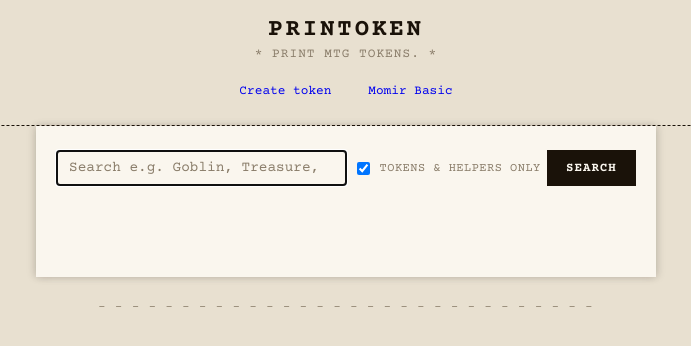
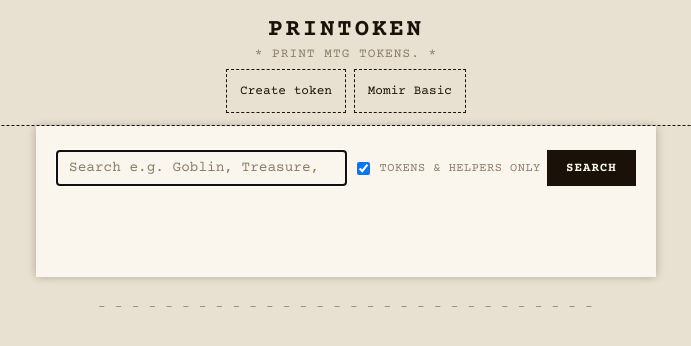
Before and after one commit to ThePatchedFool/printoken, a plain HTML site: page index.html in a window 1280 px wide. Shown: the whole page, without its empty margins (294-985 px from the left). Drawn offline with nearby package versions, Linux system fonts and the light colour scheme.

Commit message:
Unify ghost styling across button.ghost and a.ghost

```diff
--- a/style.css
+++ b/style.css
@@ -81,12 +81,9 @@ main {
   flex-wrap: wrap;
 }
 .page-nav a.ghost {
-  font: inherit;
-  font-size: 0.8rem;
   text-decoration: none;
   display: inline-flex;
   align-items: center;
-  padding: 0.45rem 0.9rem;
   min-height: 44px; /* comfortable tap target */
 }
 
@@ -168,14 +165,16 @@ main {
   font-weight: 600;
 }
 .preview-bar #search-preview-name { font-size: 1rem; color: #111; }
-button.ghost {
+button.ghost, a.ghost {
   background: transparent;
   color: #111;
   border: 1px solid var(--line);
   padding: 0.45rem 0.8rem;
   font-weight: 500;
+  font-size: 0.8rem;
+  font-family: inherit;
 }
-button.ghost:hover { background: #eee; }
+button.ghost:hover, a.ghost:hover { background: #eee; }
 #search-canvas {
   background: #fff;
   border: 1px solid var(--line);
@@ -812,12 +811,12 @@ button {
   font-size: 0.78rem;
   padding: 0.55rem 1.1rem;
 }
-button.ghost {
+button.ghost, a.ghost {
   background: transparent;
   color: var(--ink);
   border: 1px dashed var(--ink);
 }
-button.ghost:hover { background: rgba(26,18,9,.07); }
+button.ghost:hover, a.ghost:hover { background: rgba(26,18,9,.07); }
 
 /* ── Search bar ── */
 .search-bar {
```
